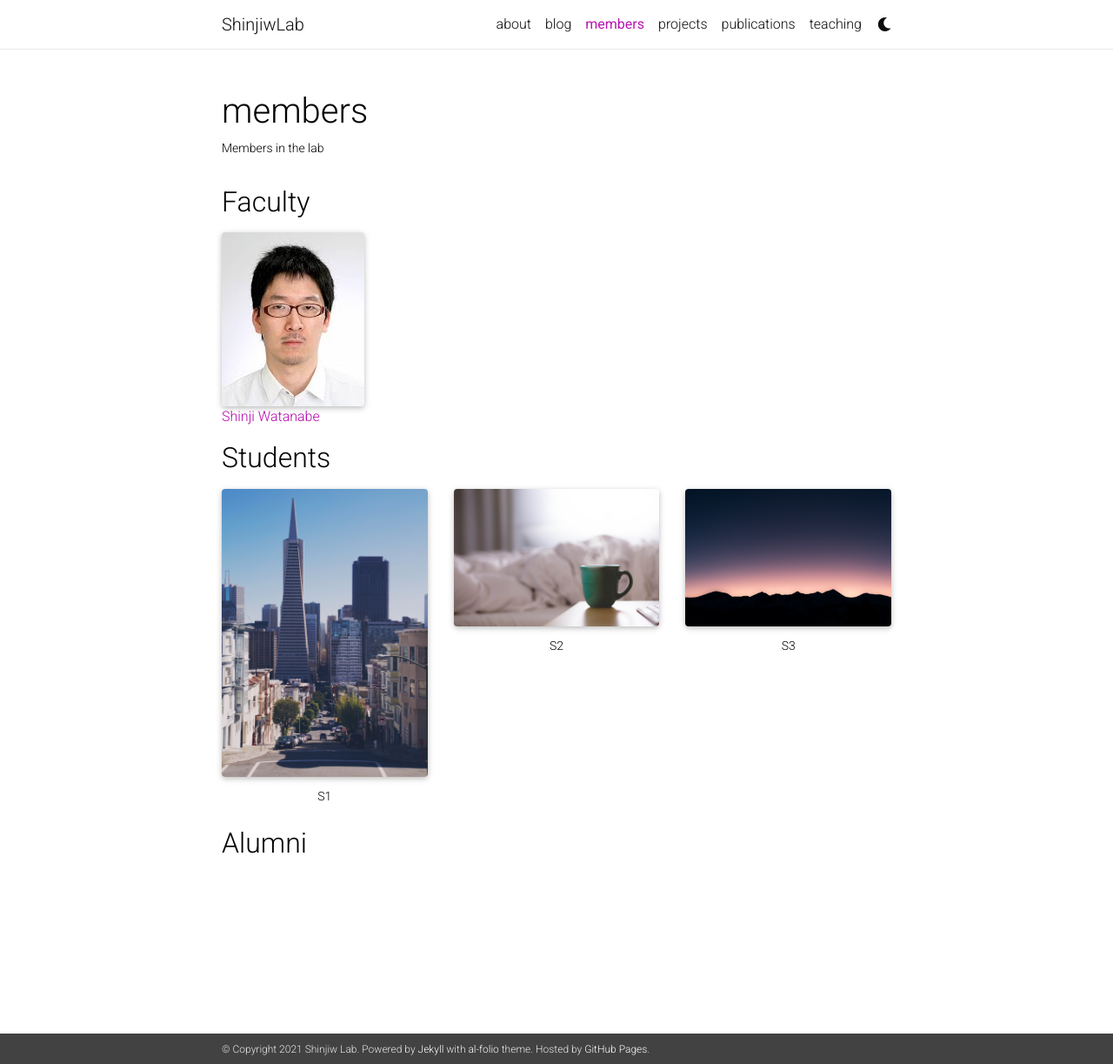
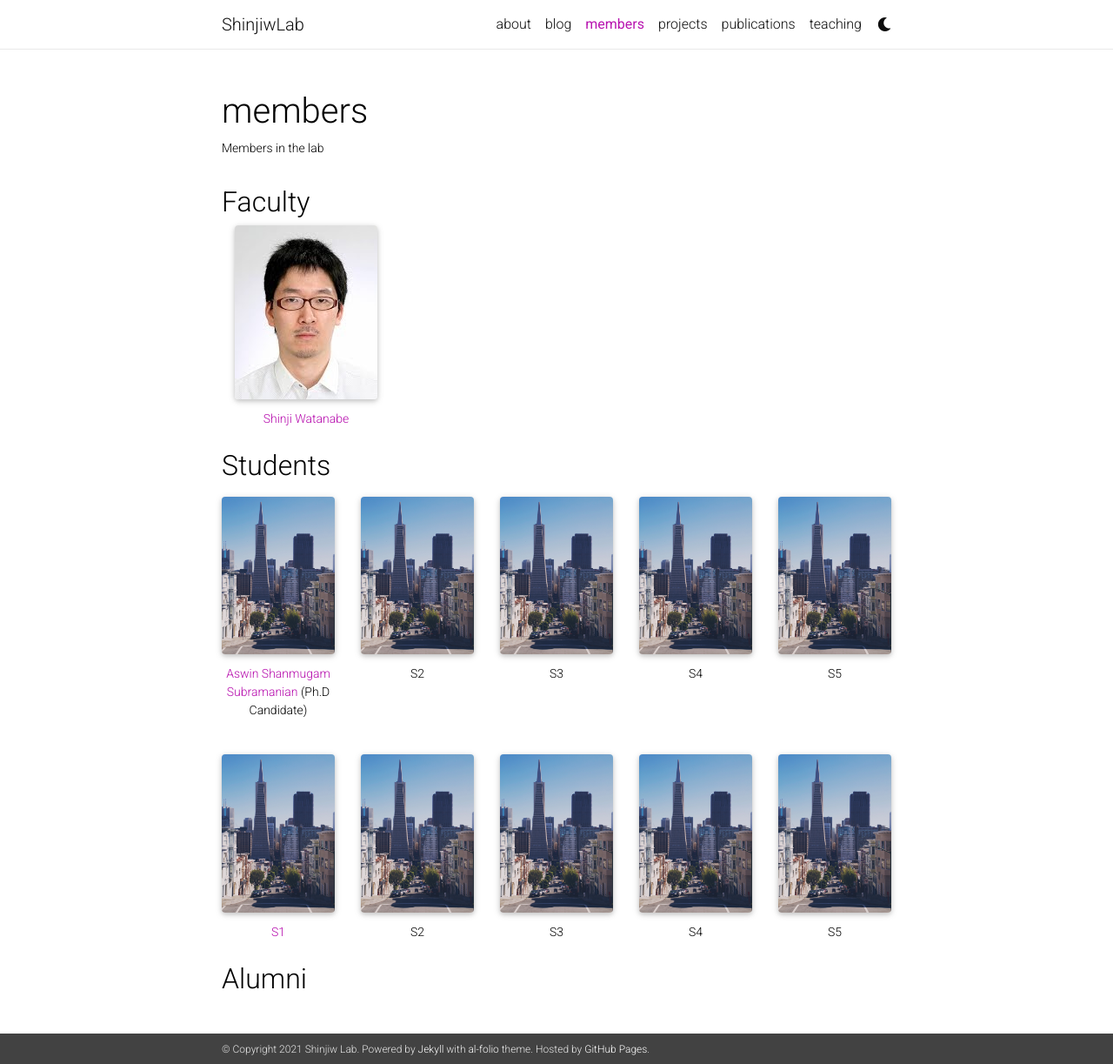
Before and after one commit to shinjiwlab/shinjiwlab.github.io, a Jekyll site: the page built from _pages/members.md, in a window 1280 px wide and 1223 px high. Shown: the whole window at 87% size. Built offline with Jekyll 4.4.1, drawn with Linux system fonts in a browser that asks for light colours; nearby versions of some CDN libraries; a style sheet for code colours, icons or effects is not loaded.

Commit message:
add egs, some format issue fixed

```diff
--- a/_bibliography/papers.bib
+++ b/_bibliography/papers.bib
@@ -62,7 +62,7 @@
   url={http://dx.doi.org/10.21437/Interspeech.2018-1456},
   html={https://arxiv.org/abs/1804.00015},
   pdf={https://arxiv.org/pdf/1804.00015.pdf},
-  select={true}
+  selected={true}
 }
 
 
@@ -83,6 +83,5 @@
   doi={10.1103/PhysRev.47.777},
   url={http://link.aps.org/doi/10.1103/PhysRev.47.777},
   html={https://journals.aps.org/pr/abstract/10.1103/PhysRev.47.777},
-  pdf={example_pdf.pdf},
-  selected={true}
+  pdf={example_pdf.pdf}
 }
--- a/_pages/members.md
+++ b/_pages/members.md
@@ -7,36 +7,84 @@ nav: true
 ---
 
 ## Faculty
-<div class="row mt-3">
-    <div class="col-sm mt-3 mt-md-0">
+
+<div class="col-sm mt-3 mt-md-0" style="display:table-cell; vertical-align:middle; text-align:center">
+	<a href="https://sites.google.com/view/shinjiwatanabe">
         <img class="img-fluid rounded z-depth-1" src="{{ site.baseurl }}/assets/img/prof_pic.jpg">
+    </a>
+    <div class="caption">
+        <a href="https://sites.google.com/view/shinjiwatanabe">Shinji Watanabe</a>
+    </div>
+</div>
 
-    </div>
 
-</div>
-<a href="https://sites.google.com/view/shinjiwatanabe">Shinji Watanabe</a>
 
 ## Students
 <div class="row mt-3">
     <div class="col-sm mt-3 mt-md-0">
+	<a href="https://sas91.github.io/">
         <img class="img-fluid rounded z-depth-1" src="{{ site.baseurl }}/assets/img/11.jpg">
+    </a>
         <div class="caption">
-            S1
+            <a href="https://sas91.github.io/">Aswin Shanmugam Subramanian</a> (Ph.D Candidate)
         </div>
     </div>
     <div class="col-sm mt-3 mt-md-0">
-        <img class="img-fluid rounded z-depth-1" src="{{ site.baseurl }}/assets/img/12.jpg">
+        <img class="img-fluid rounded z-depth-1" src="{{ site.baseurl }}/assets/img/11.jpg">
         <div class="caption">
             S2
         </div>
     </div>
     <div class="col-sm mt-3 mt-md-0">
-        <img class="img-fluid rounded z-depth-1" src="{{ site.baseurl }}/assets/img/7.jpg">
+        <img class="img-fluid rounded z-depth-1" src="{{ site.baseurl }}/assets/img/11.jpg">
         <div class="caption">
             S3
         </div>
     </div>
+    <div class="col-sm mt-3 mt-md-0">
+        <img class="img-fluid rounded z-depth-1" src="{{ site.baseurl }}/assets/img/11.jpg">
+        <div class="caption">
+            S4
+        </div>
+    </div>
+    <div class="col-sm mt-3 mt-md-0">
+        <img class="img-fluid rounded z-depth-1" src="{{ site.baseurl }}/assets/img/11.jpg">
+        <div class="caption">
+            S5
+        </div>
+    </div>
+</div>
+<div class="row mt-3">
+    <div class="col-sm mt-3 mt-md-0">
+        <img class="img-fluid rounded z-depth-1" src="{{ site.baseurl }}/assets/img/11.jpg">
+        <div class="caption">
+            <a href="https://sites.google.com/view/shinjiwatanabe">S1</a>
+        </div>
+    </div>
+    <div class="col-sm mt-3 mt-md-0">
+        <img class="img-fluid rounded z-depth-1" src="{{ site.baseurl }}/assets/img/11.jpg">
+        <div class="caption">
+            S2
+        </div>
+    </div>
+    <div class="col-sm mt-3 mt-md-0">
+        <img class="img-fluid rounded z-depth-1" src="{{ site.baseurl }}/assets/img/11.jpg">
+        <div class="caption">
+            S3
+        </div>
+    </div>
+    <div class="col-sm mt-3 mt-md-0">
+        <img class="img-fluid rounded z-depth-1" src="{{ site.baseurl }}/assets/img/11.jpg">
+        <div class="caption">
+            S4
+        </div>
+    </div>
+    <div class="col-sm mt-3 mt-md-0">
+        <img class="img-fluid rounded z-depth-1" src="{{ site.baseurl }}/assets/img/11.jpg">
+        <div class="caption">
+            S5
+        </div>
+    </div>
 </div>
 
-
 ## Alumni
```
Also changed, not shown: 1 other file.
